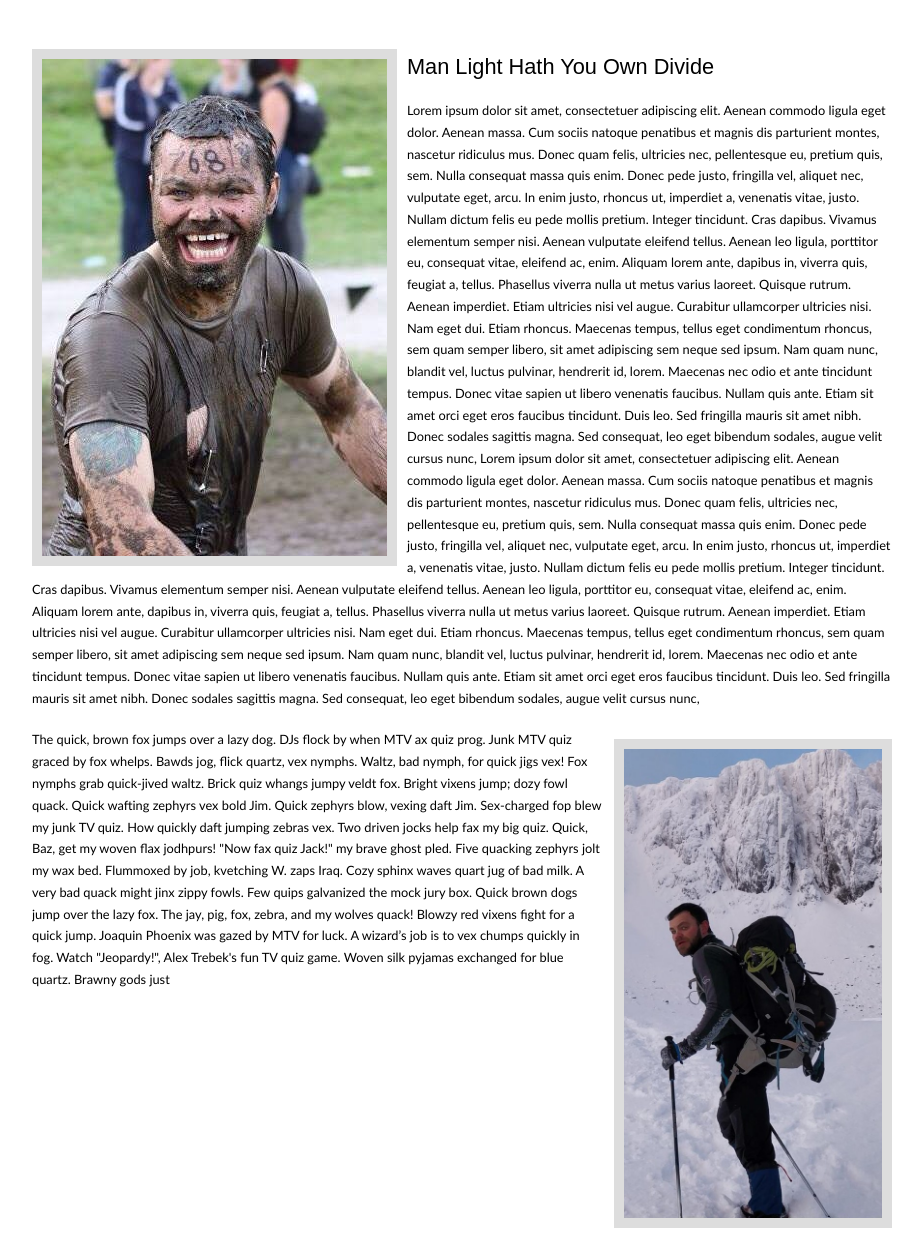
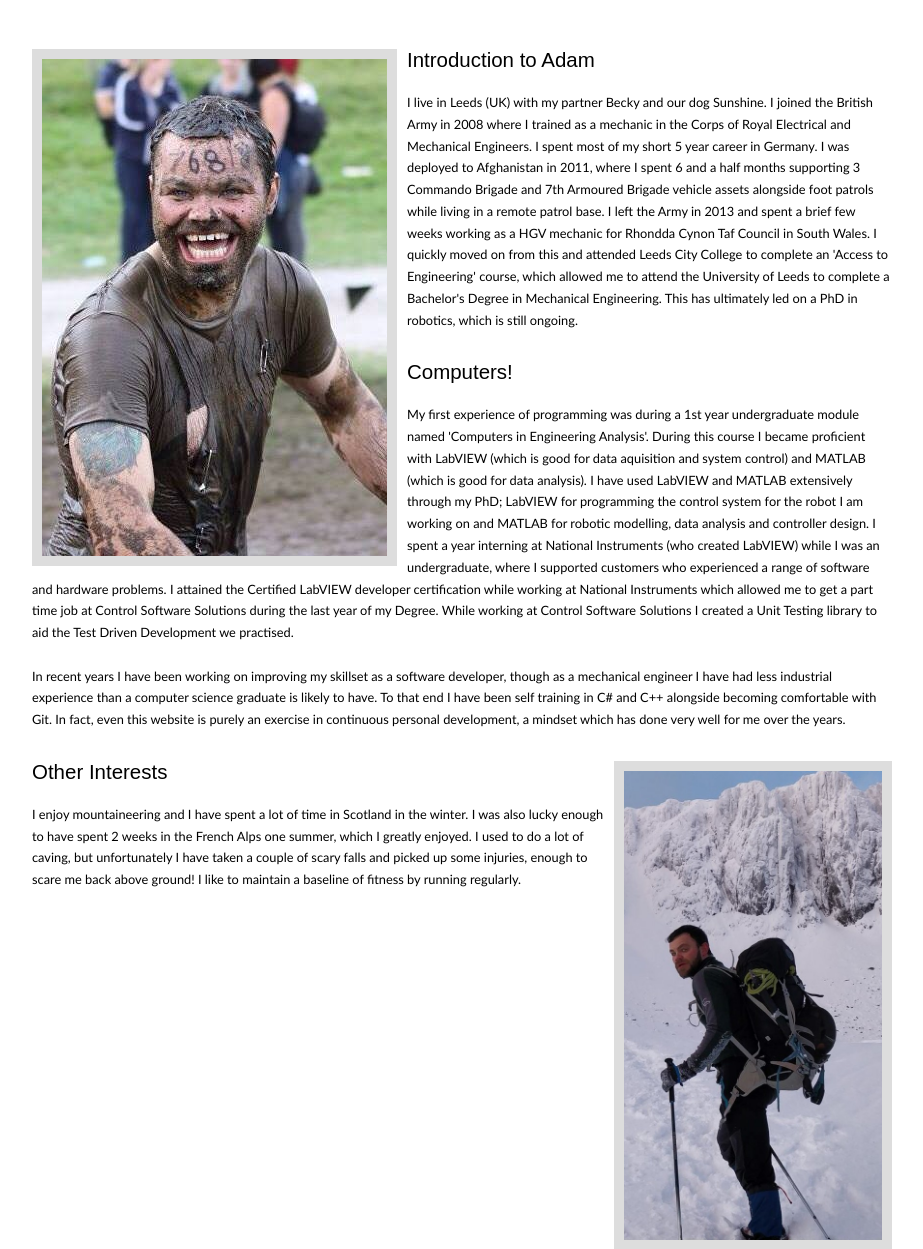
Before and after one commit to adammetcalf/website-blog, a PHP site: page / in a window 1280 px wide. Shown: the part 177-1426 px from the top of the page, without its empty margins (168-1091 px from the left). Run offline with PHP 8.4, Linux system fonts and the light colour scheme.

Commit message:
tidied up backend

```diff
--- a/blog.php
+++ b/blog.php
@@ -63,7 +63,7 @@
 						<?php if($post['topic']['name'] == 'Coding'): ?>
 							<img src="static/images/Adam.jpg" class="blogpost_image" alt="">
 						<?php elseif($post['topic']['name'] == 'Engineering') : ?>
-							<img src="static/images/banner.jpg" class="blogpost_image" alt="">
+							<img src="static/images/pngwing.png" class="blogpost_image" alt="">
 						<?php else : ?>
 							<img src="static/images/Adam2.jpg" class="blogpost_image" alt="">
 						<?php endif ?>
--- a/index.php
+++ b/index.php
@@ -52,53 +52,45 @@
 						<!-- A photo of Adam -->
 						<img src='static/images/Adam.jpg' alt="Tough Mudder" class="leftphoto" />
 
-						<h1>Man Light Hath You Own Divide</h1>
+						<h2>Introduction to Adam</h2>
 						<p>
-							<!--START-DUMMY-CONTENT-->
-							Lorem ipsum dolor sit amet, consectetuer adipiscing elit. Aenean commodo ligula eget dolor.
-							Aenean massa. Cum sociis natoque penatibus et magnis dis parturient montes, nascetur ridiculus mus.
-							Donec quam felis, ultricies nec, pellentesque eu, pretium quis, sem. Nulla consequat massa quis enim.
-							Donec pede justo, fringilla vel, aliquet nec, vulputate eget, arcu.
-							In enim justo, rhoncus ut, imperdiet a, venenatis vitae, justo. Nullam dictum felis eu pede mollis pretium.
-							Integer tincidunt. Cras dapibus. Vivamus elementum semper nisi. Aenean vulputate eleifend tellus. Aenean leo ligula,
-							porttitor eu, consequat vitae, eleifend ac, enim. Aliquam lorem ante, dapibus in, viverra quis, feugiat a, tellus.
-							Phasellus viverra nulla ut metus varius laoreet. Quisque rutrum. Aenean imperdiet. Etiam ultricies nisi vel augue.
-							Curabitur ullamcorper ultricies nisi. Nam eget dui. Etiam rhoncus. Maecenas tempus, tellus eget condimentum rhoncus,
-							sem quam semper libero, sit amet adipiscing sem neque sed ipsum. Nam quam nunc, blandit vel, luctus pulvinar, hendrerit
-							id, lorem. Maecenas nec odio et ante tincidunt tempus. Donec vitae sapien ut libero venenatis faucibus. Nullam quis ante.
-							Etiam sit amet orci eget eros faucibus tincidunt. Duis leo. Sed fringilla mauris sit amet nibh. Donec sodales sagittis magna.
-							Sed consequat, leo eget bibendum sodales, augue velit cursus nunc,
+							I live in Leeds (UK) with my partner Becky and our dog Sunshine. I joined the British Army in 2008 where I trained as a mechanic in the Corps of Royal Electrical and Mechanical Engineers.
+							I spent most of my short 5 year career in Germany. I was deployed to Afghanistan in 2011, where I spent 6 and a half months supporting 3 Commando Brigade and 7th Armoured Brigade vehicle
+							assets alongside foot patrols while living in a remote patrol base. I left the Army in 2013 and spent a brief few weeks working as a HGV mechanic for Rhondda Cynon Taf Council in South Wales.
+							I quickly moved on from this and attended Leeds City College to complete an 'Access
+							to Engineering' course, which allowed me to attend the University of Leeds to complete a Bachelor's Degree in Mechanical Engineering. This has ultimately led on a PhD in robotics, which is still ongoing.
 
-							Lorem ipsum dolor sit amet, consectetuer adipiscing elit. Aenean commodo ligula eget dolor.
-							Aenean massa. Cum sociis natoque penatibus et magnis dis parturient montes, nascetur ridiculus mus.
-							Donec quam felis, ultricies nec, pellentesque eu, pretium quis, sem. Nulla consequat massa quis enim.
-							Donec pede justo, fringilla vel, aliquet nec, vulputate eget, arcu.
-							In enim justo, rhoncus ut, imperdiet a, venenatis vitae, justo. Nullam dictum felis eu pede mollis pretium.
-							Integer tincidunt. Cras dapibus. Vivamus elementum semper nisi. Aenean vulputate eleifend tellus. Aenean leo ligula,
-							porttitor eu, consequat vitae, eleifend ac, enim. Aliquam lorem ante, dapibus in, viverra quis, feugiat a, tellus.
-							Phasellus viverra nulla ut metus varius laoreet. Quisque rutrum. Aenean imperdiet. Etiam ultricies nisi vel augue.
-							Curabitur ullamcorper ultricies nisi. Nam eget dui. Etiam rhoncus. Maecenas tempus, tellus eget condimentum rhoncus,
-							sem quam semper libero, sit amet adipiscing sem neque sed ipsum. Nam quam nunc, blandit vel, luctus pulvinar, hendrerit
-							id, lorem. Maecenas nec odio et ante tincidunt tempus. Donec vitae sapien ut libero venenatis faucibus. Nullam quis ante.
-							Etiam sit amet orci eget eros faucibus tincidunt. Duis leo. Sed fringilla mauris sit amet nibh. Donec sodales sagittis magna.
-							Sed consequat, leo eget bibendum sodales, augue velit cursus nunc,
-							<!--END-DUMMY-CONTENT-->
+
+							<br>
+						</p>
+
+						<h2> Computers! </h2>
+						<p>
+							My first experience of programming was during a 1st year undergraduate module named 'Computers in Engineering Analysis'. During this course I became proficient with LabVIEW
+							(which is good for data aquisition and system control) and MATLAB (which is good for data analysis). I have used LabVIEW and MATLAB extensively through my PhD; LabVIEW for
+							programming the control system for the robot I am working on and MATLAB for robotic modelling, data analysis and controller design. I spent a year interning at National Instruments
+							(who created LabVIEW) while I was an undergraduate, where I supported customers who experienced a range of software and hardware problems. I attained the Certified LabVIEW developer certification
+							while working at National Instruments which allowed me to get a part time job at Control Software Solutions during the last year of my Degree. While working at Control Software Solutions I created
+							a Unit Testing library to aid the Test Driven Development we practised.
+
+							<br>
+							<br>
+							In recent years I have been working on improving my skillset as a software developer, though as a mechanical engineer I have had less industrial experience than a computer science graduate is likely to have.
+							To that end I have been self training in C# and C++ alongside becoming comfortable with Git. In fact, even this website is purely an exercise in continuous personal development, a mindset which has
+							done very well for me over the years.
+							<br>
 						</p>
 
 						<!-- A photo of Adam -->
 						<img src='static/images/Adam2.jpg' alt="Tough Mudder" class="rightphoto" />
 
+						<h2> Other Interests </h2>
 						<p>
-							<!--START-DUMMY-CONTENT-->
-							The quick, brown fox jumps over a lazy dog. DJs flock by when MTV ax quiz prog. Junk MTV quiz graced by fox whelps. Bawds jog,
-							flick quartz, vex nymphs. Waltz, bad nymph, for quick jigs vex! Fox nymphs grab quick-jived waltz. Brick quiz whangs jumpy veldt fox.
-							Bright vixens jump; dozy fowl quack. Quick wafting zephyrs vex bold Jim. Quick zephyrs blow, vexing daft Jim. Sex-charged fop blew my junk
-							TV quiz. How quickly daft jumping zebras vex. Two driven jocks help fax my big quiz. Quick, Baz, get my woven flax jodhpurs! "Now fax quiz Jack!"
-							my brave ghost pled. Five quacking zephyrs jolt my wax bed. Flummoxed by job, kvetching W. zaps Iraq. Cozy sphinx waves quart jug of bad milk.
-							A very bad quack might jinx zippy fowls. Few quips galvanized the mock jury box. Quick brown dogs jump over the lazy fox. The jay, pig, fox, zebra,
-							and my wolves quack! Blowzy red vixens fight for a quick jump. Joaquin Phoenix was gazed by MTV for luck. A wizard’s job is to vex chumps quickly in
-							fog. Watch "Jeopardy!", Alex Trebek's fun TV quiz game. Woven silk pyjamas exchanged for blue quartz. Brawny gods just
-							<!--END-DUMMY-CONTENT-->
+
+							I enjoy mountaineering and I have spent a lot of time in Scotland in the winter. I was also lucky enough to have spent 2 weeks in the French Alps one summer, which I greatly enjoyed.
+							I used to do a lot of caving, but unfortunately I have taken a couple of scary falls and picked up some injuries, enough to scare me back above ground! I like to maintain a baseline
+							of fitness by running regularly.
+
 						</p>
 
 					</div>
```
Also changed, not shown: static/images/pngwing.png (added).
